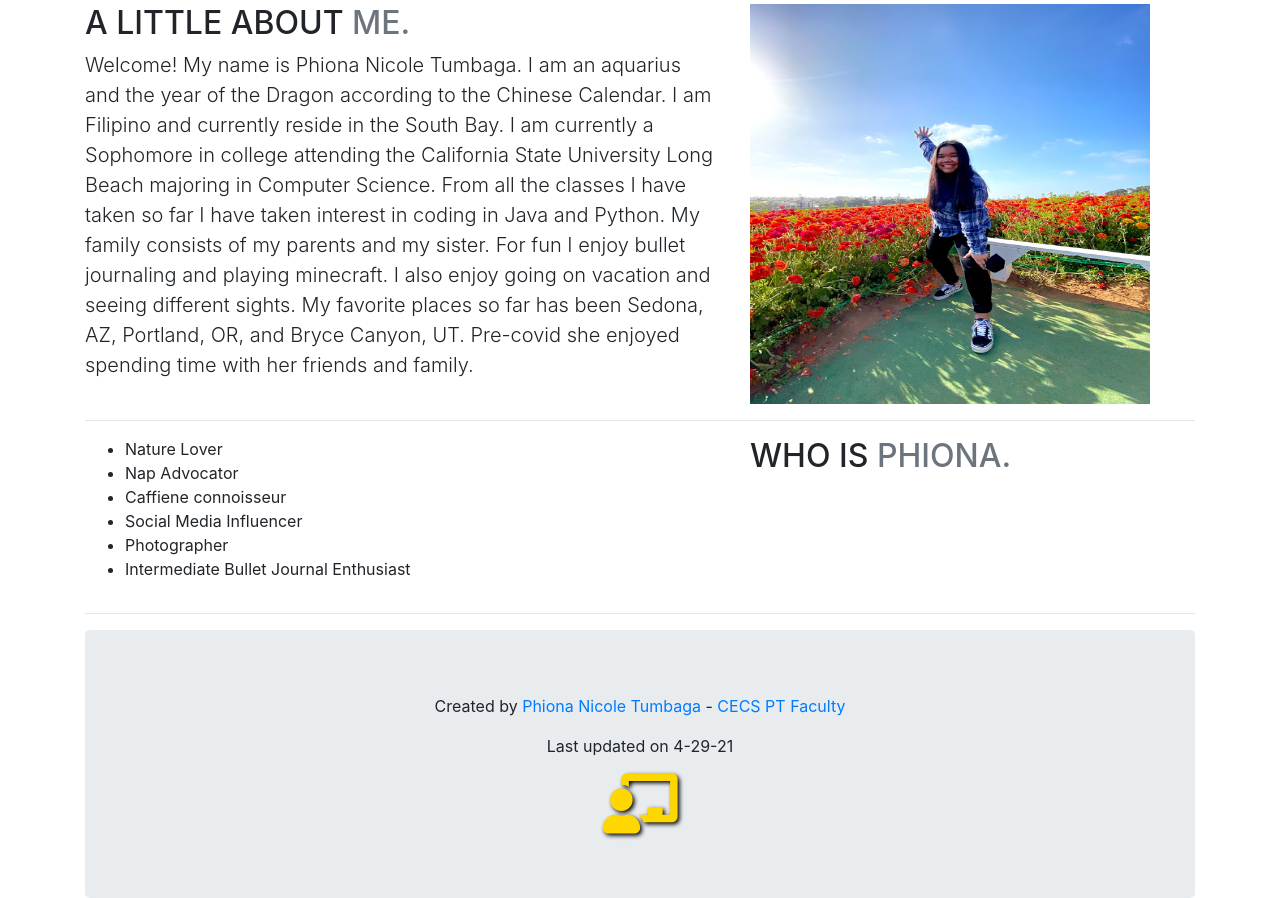
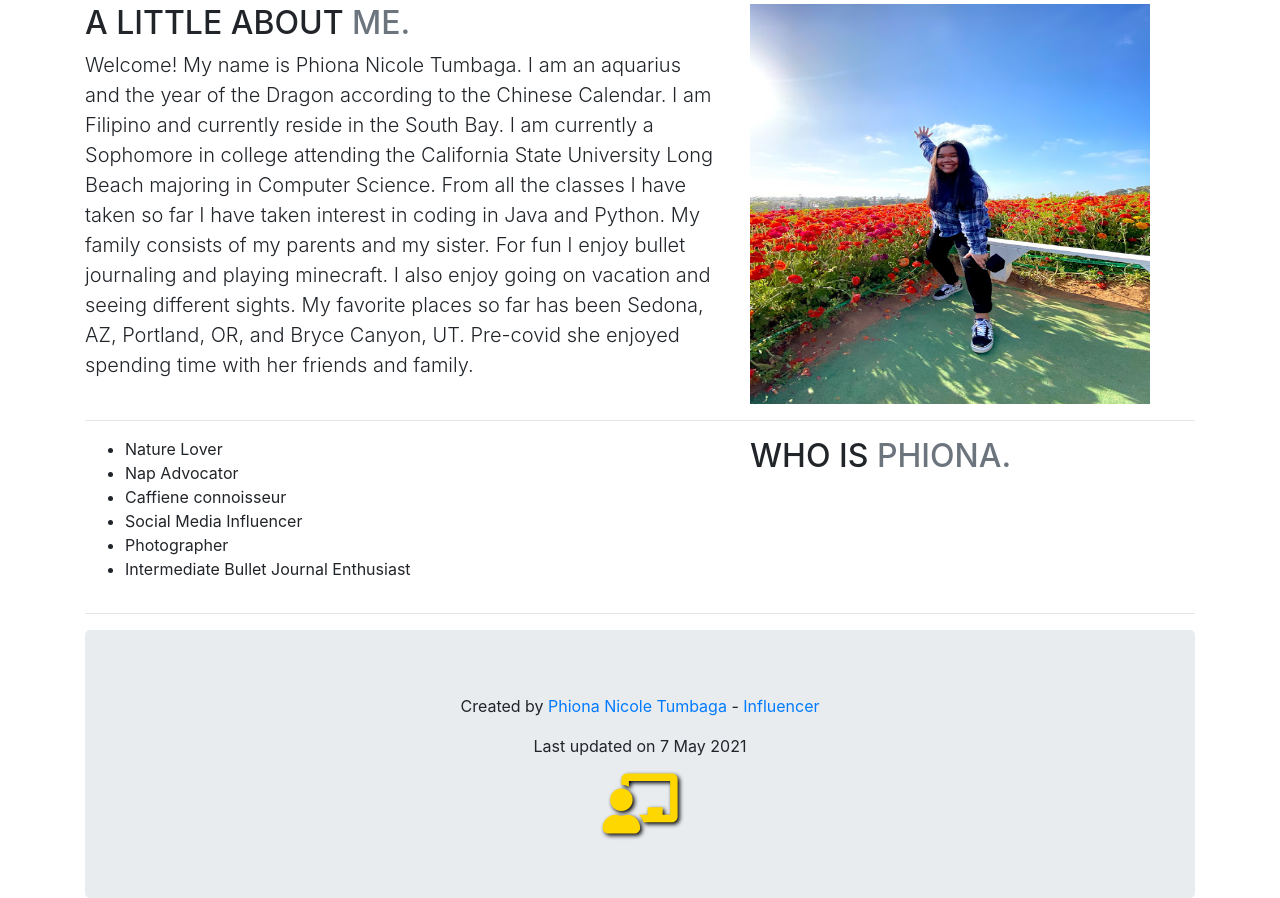
Before and after one commit to basicallyphiona/bootstrap, a plain HTML site: page index.html in a window 1280 px wide. Shown: the part 295-1193 px from the top of the page. Drawn offline with nearby package versions, Linux system fonts and the light colour scheme.

Commit message:
Update index.html

```diff
--- a/index.html
+++ b/index.html
@@ -57,14 +57,14 @@
 
       </div>
       <div class="col-md-5">
-         <h2 class="featurette-heading">WHO IS  <span class="text-muted">PHIONA.</span></h2>
+         <h2 class="featurette-heading">WHO IS                      <span class="text-muted">PHIONA.</span></h2>
       </div>
     </div>
 
    <hr class="featurette-divider">
 
 <div class="jumbotron text-center" style="margin-bottom:0">
-  <p>Created by <a href="mailto:phionanicole.tumbaga@student.csulb.edu">Phiona Nicole Tumbaga</a> -  <a href="https://www.csulb.edu/college-of-engineering/roni-allen" target="_blank">CECS PT Faculty</a></p><p>Last updated on 4-29-21</p>
+  <p>Created by <a href="mailto:phionanicole.tumbaga@student.csulb.edu">Phiona Nicole Tumbaga</a> -  <a href="https://www.instagram.com/basicallyphiona/" target="_blank">Influencer</a></p><p>Last updated on 7 May 2021</p>
     <i class="fas fa-chalkboard-teacher" style="font-size:60px;color:gold;text-shadow:2px 2px 4px #000000;"></i>
 </div>
     </div>
```
